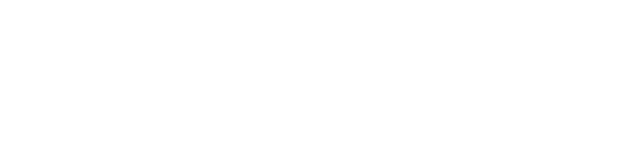
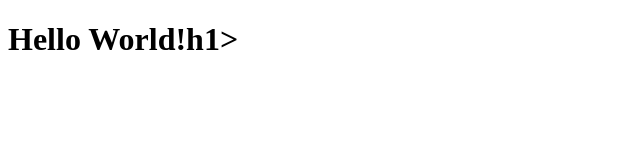
Before and after one commit to sarveshwar22/Authentication, a plain HTML site: page static/index.html in a window 1280 px wide. Shown: the whole page, without its empty margins (0-640 px from the left). Drawn offline with Linux system fonts and the light colour scheme.

Commit message:
hello world

```diff
--- a/static/index.html
+++ b/static/index.html
@@ -7,6 +7,6 @@
     <title>Document</title>
 </head>
 <body>
-
+    <h1>Hello World!</h>h1>
 </body>
 </html>
```
